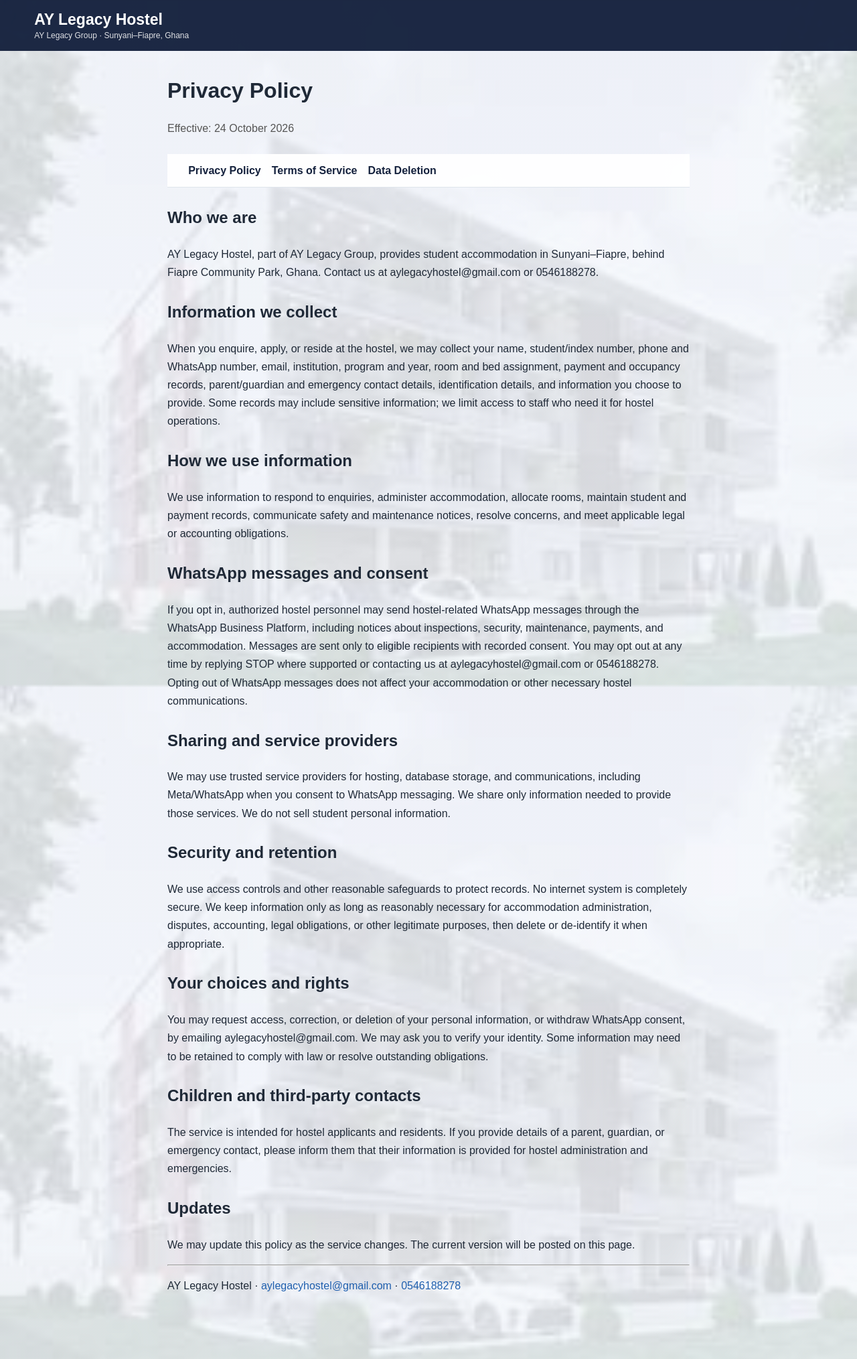
After one commit to aylegacyhostel/ay-legacy-hostel-app, a Flask app: page /privacy-policy in a window 1280 px wide. The commit adds this page. Shown: the whole page at 67% size. Run offline with Flask 3, Linux system fonts and the light colour scheme.

Commit message:
Add public privacy policy, terms and data deletion pages (#5)
* Add public privacy policy page

* Add public terms of service page

* Add public data deletion instructions page

* Expose public legal pages for Meta review

* Link public legal pages from app footer

```diff
--- a/app.py
+++ b/app.py
@@ -491,6 +491,21 @@ def arrears_xlsx():
     bio=io.BytesIO(); wb.save(bio); bio.seek(0); return send_file(bio,as_attachment=True,download_name='AY_Legacy_Hostel_Arrears.xlsx',mimetype='application/vnd.openxmlformats-officedocument.spreadsheetml.sheet')
 
 
+
+# Public legal notices required for Meta business application review.
+# These routes intentionally do not require a staff or student login.
+@app.route('/privacy-policy')
+def privacy_policy():
+    return render_template('legal_privacy_policy.html')
+
+@app.route('/terms')
+def terms_of_service():
+    return render_template('legal_terms.html')
+
+@app.route('/data-deletion')
+def data_deletion():
+    return render_template('legal_data_deletion.html')
+
 init_db()
 
 if __name__=='__main__':
--- /dev/null
+++ b/templates/legal_privacy_policy.html
@@ -0,0 +1,11 @@
+<!doctype html>
+<html lang="en"><head><meta charset="utf-8"><meta name="viewport" content="width=device-width,initial-scale=1"><meta name="robots" content="index,follow"><title>Privacy Policy | AY Legacy Hostel</title><link rel="stylesheet" href="{{ url_for('static', filename='style.css') }}"><style>.legal-wrap{max-width:820px;margin:2rem auto;padding:0 1.25rem 3rem;line-height:1.7}.legal-wrap h1{margin-bottom:.3rem}.legal-wrap h2{margin-top:1.6rem}.legal-nav{display:flex;flex-wrap:wrap;gap:1rem;margin:1.5rem 0}.legal-muted{color:#555}</style></head>
+<body><header><div class="topbar"><div><div class="brand">AY Legacy Hostel</div><div class="subbrand">AY Legacy Group · Sunyani–Fiapre, Ghana</div></div></div></header><main class="legal-wrap"><h1>Privacy Policy</h1><p class="legal-muted">Effective: 24 October 2026</p><nav class="legal-nav" aria-label="Legal information"><a href="{{ url_for('privacy_policy') }}">Privacy Policy</a><a href="{{ url_for('terms_of_service') }}">Terms of Service</a><a href="{{ url_for('data_deletion') }}">Data Deletion</a></nav><section><h2>Who we are</h2><p>AY Legacy Hostel, part of AY Legacy Group, provides student accommodation in Sunyani–Fiapre, behind Fiapre Community Park, Ghana. Contact us at aylegacyhostel@gmail.com or 0546188278.</p></section>
+<section><h2>Information we collect</h2><p>When you enquire, apply, or reside at the hostel, we may collect your name, student/index number, phone and WhatsApp number, email, institution, program and year, room and bed assignment, payment and occupancy records, parent/guardian and emergency contact details, identification details, and information you choose to provide. Some records may include sensitive information; we limit access to staff who need it for hostel operations.</p></section>
+<section><h2>How we use information</h2><p>We use information to respond to enquiries, administer accommodation, allocate rooms, maintain student and payment records, communicate safety and maintenance notices, resolve concerns, and meet applicable legal or accounting obligations.</p></section>
+<section><h2>WhatsApp messages and consent</h2><p>If you opt in, authorized hostel personnel may send hostel-related WhatsApp messages through the WhatsApp Business Platform, including notices about inspections, security, maintenance, payments, and accommodation. Messages are sent only to eligible recipients with recorded consent. You may opt out at any time by replying STOP where supported or contacting us at aylegacyhostel@gmail.com or 0546188278. Opting out of WhatsApp messages does not affect your accommodation or other necessary hostel communications.</p></section>
+<section><h2>Sharing and service providers</h2><p>We may use trusted service providers for hosting, database storage, and communications, including Meta/WhatsApp when you consent to WhatsApp messaging. We share only information needed to provide those services. We do not sell student personal information.</p></section>
+<section><h2>Security and retention</h2><p>We use access controls and other reasonable safeguards to protect records. No internet system is completely secure. We keep information only as long as reasonably necessary for accommodation administration, disputes, accounting, legal obligations, or other legitimate purposes, then delete or de-identify it when appropriate.</p></section>
+<section><h2>Your choices and rights</h2><p>You may request access, correction, or deletion of your personal information, or withdraw WhatsApp consent, by emailing aylegacyhostel@gmail.com. We may ask you to verify your identity. Some information may need to be retained to comply with law or resolve outstanding obligations.</p></section>
+<section><h2>Children and third-party contacts</h2><p>The service is intended for hostel applicants and residents. If you provide details of a parent, guardian, or emergency contact, please inform them that their information is provided for hostel administration and emergencies.</p></section>
+<section><h2>Updates</h2><p>We may update this policy as the service changes. The current version will be posted on this page.</p></section><hr><p>AY Legacy Hostel · <a href="mailto:aylegacyhostel@gmail.com">aylegacyhostel@gmail.com</a> · <a href="tel:+233546188278">0546188278</a></p></main></body></html>
```
Also changed, not shown: templates/base.html (+1 -1 lines), templates/legal_data_deletion.html (added, +8 -0 lines), templates/legal_terms.html (added, +10 -0 lines).
